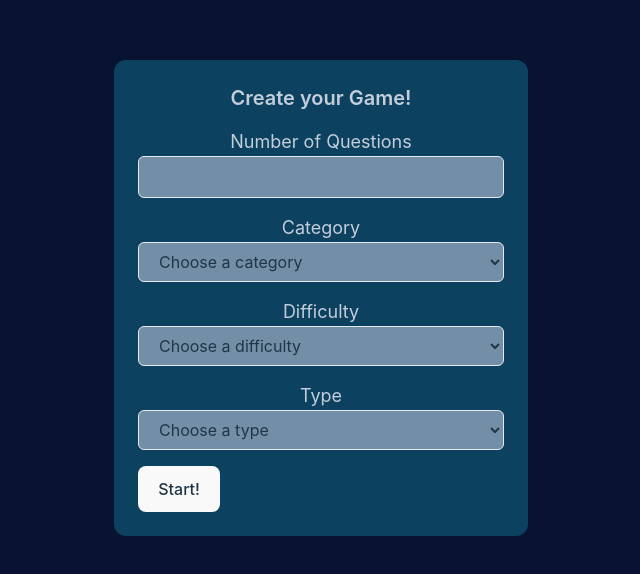
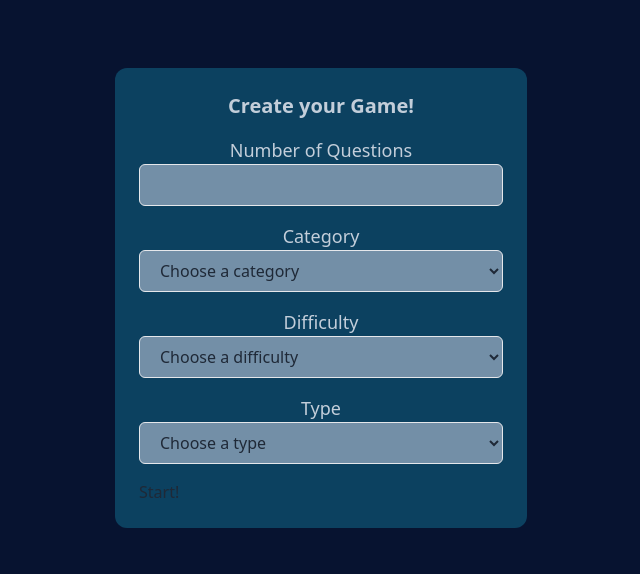
Before and after one commit to dcamrondunlap/trivia-project, a React (Vite) app in the folder trivia-game/: page / in a window 1280 px wide. Shown: the part 102-676 px from the top of the page, without its empty margins (319-959 px from the left). Built offline with nearby package versions, Linux system fonts and the light colour scheme.

Commit message:
removed the initial css stylings since im using tailwind and the cursor pointer seems to possibly cause the issue

```diff
--- a/trivia-game/src/index.css
+++ b/trivia-game/src/index.css
@@ -1,72 +1,3 @@
 @tailwind base;
 @tailwind components;
 @tailwind utilities;
-
-:root {
-  font-family: Inter, system-ui, Avenir, Helvetica, Arial, sans-serif;
-  line-height: 1.5;
-  font-weight: 400;
-
-  color-scheme: light dark;
-  color: rgba(255, 255, 255, 0.87);
-  background-color: #242424;
-
-  font-synthesis: none;
-  text-rendering: optimizeLegibility;
-  -webkit-font-smoothing: antialiased;
-  -moz-osx-font-smoothing: grayscale;
-}
-
-a {
-  font-weight: 500;
-  color: #646cff;
-  text-decoration: inherit;
-}
-a:hover {
-  color: #535bf2;
-}
-
-body {
-  margin: 0;
-  display: flex;
-  place-items: center;
-  min-width: 320px;
-  min-height: 100vh;
-}
-
-h1 {
-  font-size: 3.2em;
-  line-height: 1.1;
-}
-
-button {
-  border-radius: 8px;
-  border: 1px solid transparent;
-  padding: 0.6em 1.2em;
-  font-size: 1em;
-  font-weight: 500;
-  font-family: inherit;
-  background-color: #1a1a1a;
-  cursor: pointer;
-  transition: border-color 0.25s;
-}
-button:hover {
-  border-color: #646cff;
-}
-button:focus,
-button:focus-visible {
-  outline: 4px auto -webkit-focus-ring-color;
-}
-
-@media (prefers-color-scheme: light) {
-  :root {
-    color: #213547;
-    background-color: #ffffff;
-  }
-  a:hover {
-    color: #747bff;
-  }
-  button {
-    background-color: #f9f9f9;
-  }
-}
```
